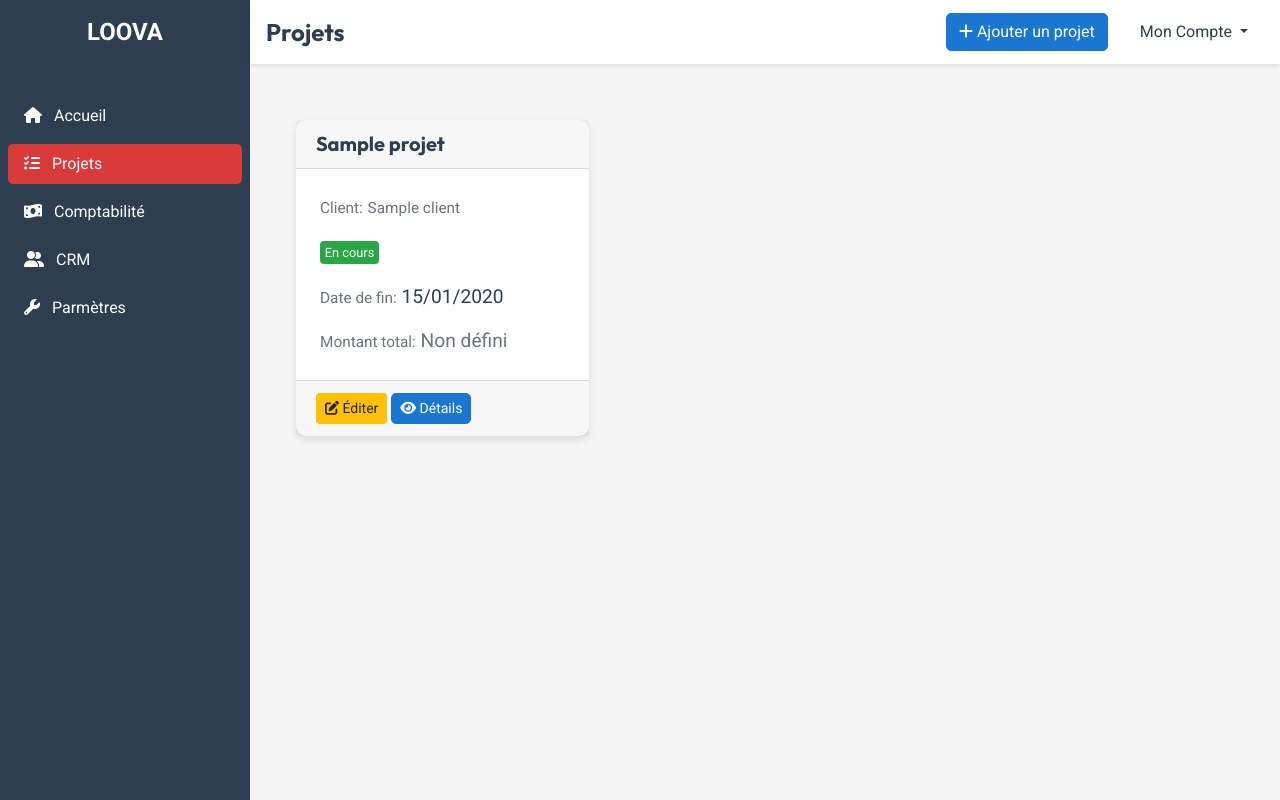
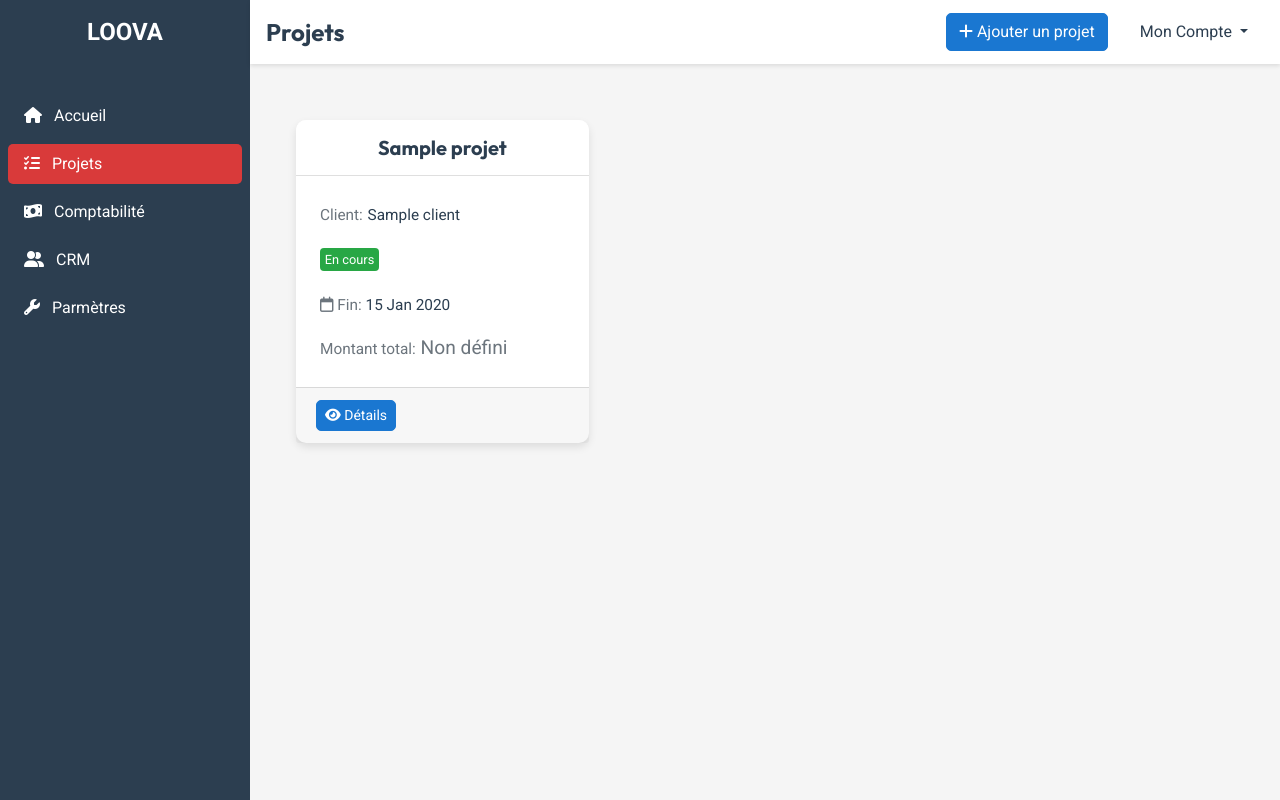
Before and after one commit to Iconoklaste/mon_compta_app, a Flask app: page /projets in a window 1280 px wide. Run offline with Flask 3, Linux system fonts and the light colour scheme; the visitor is signed in with stand-in values (Sample User, id 1); tables that the repository leaves empty hold one stand-in row (values such as "Sample post"); parts of the project's set-up code (start-up, migrations or seed data) failed here and were passed over; some libraries are stand-ins or nearby versions.

Commit message:
maj page projet

```diff
--- a/static/styles.css
+++ b/static/styles.css
@@ -73,11 +73,82 @@ a:hover {
     box-shadow: 0 4px 8px rgba(0, 0, 0, 0.1);
     transition: all 0.3s ease;
     background-color: var(--white); /* Fond des cartes en blanc */
+    position: relative; /* Needed for z-index to work */
 }
 
 .card:hover {
     box-shadow: 0 8px 16px rgba(0, 0, 0, 0.15);
+    transform: scale(1.02); /* Scale up by 2% on hover */
+    z-index: 10; /* Bring to the foreground on hover */
 }
+
+.card .card-header.card-header-custom {
+    background-color: inherit; /* Inherit the background color from the parent (card) */
+    border-bottom: 1px solid rgba(0, 0, 0, 0.125);
+}
+
+
+.card-header-custom {
+    border-top-left-radius: 10px !important; /* Or any value that matches your card's radius */
+    border-top-right-radius: 10px !important;
+    background-color: inherit; /* Inherit the background color from the parent (card) */
+    border-bottom: 1px solid rgba(0, 0, 0, 0.125);
+}
+
+/* Ensure card headers are always two lines high */
+.two-line-header {
+    min-height: 3.5em; /* Adjust this value if needed, based on your font size and line height */
+    display: flex;
+    align-items: center; /* Vertically center the title */
+    padding: 10px; /* Add some padding */
+    position: relative; /* Needed for absolute positioning of the title */
+    overflow: hidden; /* Hide any overflow */
+}
+
+/* Style the title wrapper */
+.card-title-wrapper {
+    width: 100%;
+    height: 100%; /* Make the wrapper take up the full height */
+    display: flex;
+    align-items: center;
+    justify-content: center;
+    position: absolute; /* Position the wrapper absolutely */
+    top: 0;
+    left: 0;
+    padding: 0 10px; /* Add horizontal padding to the wrapper */
+}
+
+/* Style the title */
+.two-line-header .card-title {
+    margin: 0;
+    line-height: 1.2em; /* Adjust as needed */
+    max-height: 2.4em; /* 2 lines * line-height */
+    overflow: hidden;
+    text-overflow: ellipsis;
+    display: -webkit-box;
+    -webkit-line-clamp: 2; /* Number of lines to show */
+    -webkit-box-orient: vertical;
+    word-break: break-word;
+    text-align: center;
+    width: 100%; /* Ensure the title takes up the full width */
+}
+
+
+
+
+/* Informational Cards */
+.info-card {
+    border: none;
+    border-radius: 10px;
+    box-shadow: 0 2px 4px rgba(0, 0, 0, 0.05); /* Lighter shadow */
+    background-color: var(--white);
+    transition: box-shadow 0.3s ease; /* Only transition the shadow */
+}
+
+.info-card:hover {
+    box-shadow: 0 4px 8px rgba(0, 0, 0, 0.1); /* Slightly darker shadow on hover */
+}
+
 
 /* Sidebar */
 .sidebar {
@@ -378,9 +449,12 @@ nav#sidebar-content {
     overflow-y: auto; /* Add a vertical scrollbar if content overflows */
 }
 
+
+
 /* Page Liste des projets */
 
-/* Page Liste des projets */
+
+
 
 .custom-badge {
     padding: 0.05rem 0.3rem 0.15rem;
--- a/templates/base.html
+++ b/templates/base.html
@@ -1,5 +1,5 @@
 <!DOCTYPE html>
-<html lang="en">
+<html lang="fr">
 <head>
     <meta charset="UTF-8">
     <meta name="viewport" content="width=device-width, initial-scale=1.0">
--- a/templates/projets.html
+++ b/templates/projets.html
@@ -19,14 +19,18 @@
         {% for projet in projets %}
         <div class="col-md-4 mb-4">
             <div class="card h-100">
-                <div class="card-header">
-                    <h5 class="card-title mb-0">{{ projet.nom }}</h5>
+                <div class="card-header rounded-top card-header-custom two-line-header">
+                    <div class="card-title-wrapper">
+                        <h5 class="card-title mb-0">{{ projet.nom }}</h5>
+                    </div>
                 </div>
+
+
                 <div class="card-body">
                     <p class="card-text">
                         <small class="text-muted">Client:</small>
                         {% if projet.client %}
-                        <small class="text-muted">{{ projet.client.nom }}</small>  {# Access the 'nom' attribute of the Client object #}
+                        <small>{{ projet.client.nom }}</small>  {# Access the 'nom' attribute of the Client object #}
                         {% else %}
                         <span class="text-muted">Non défini</span>
                         {% endif %}
@@ -42,18 +46,17 @@
                             <small>{{ projet.statut }}</small>
                         </span>
                     </p>
-
-
-
-
                     <p class="card-text">
-                        <small class="text-muted">Date de fin:</small>
+                        <small class="text-muted">
+                            <i class="fa-regular fa-calendar"></i> Fin:
+                        </small>
                         {% if projet.date_fin %}
-                        {{ projet.date_fin.strftime('%d/%m/%Y') }}
+                        <small>{{ projet.date_fin.strftime('%d %b %Y') }}</small>
                         {% else %}
                         <span class="text-muted">Non définie</span>
                         {% endif %}
                     </p>
+
                     <p class="card-text">
                         <small class="text-muted">Montant total:</small>
                         {% if projet.montant_total %}
@@ -64,9 +67,6 @@
                     </p>
                 </div>
                 <div class="card-footer">
-                    <a href="{{ url_for('projets.modifier_projet', projet_id=projet.id) }}" class="btn btn-warning btn-sm">
-                        <i class="fas fa-edit"></i> Éditer
-                    </a>
                     <a href="{{ url_for('projets.projet_detail', projet_id=projet.id) }}" class="btn btn-primary btn-sm">
                         <i class="fas fa-eye"></i> Détails
                     </a>
```
Also changed, not shown: templates/compta/compta_index.html (+8 -8 lines).
